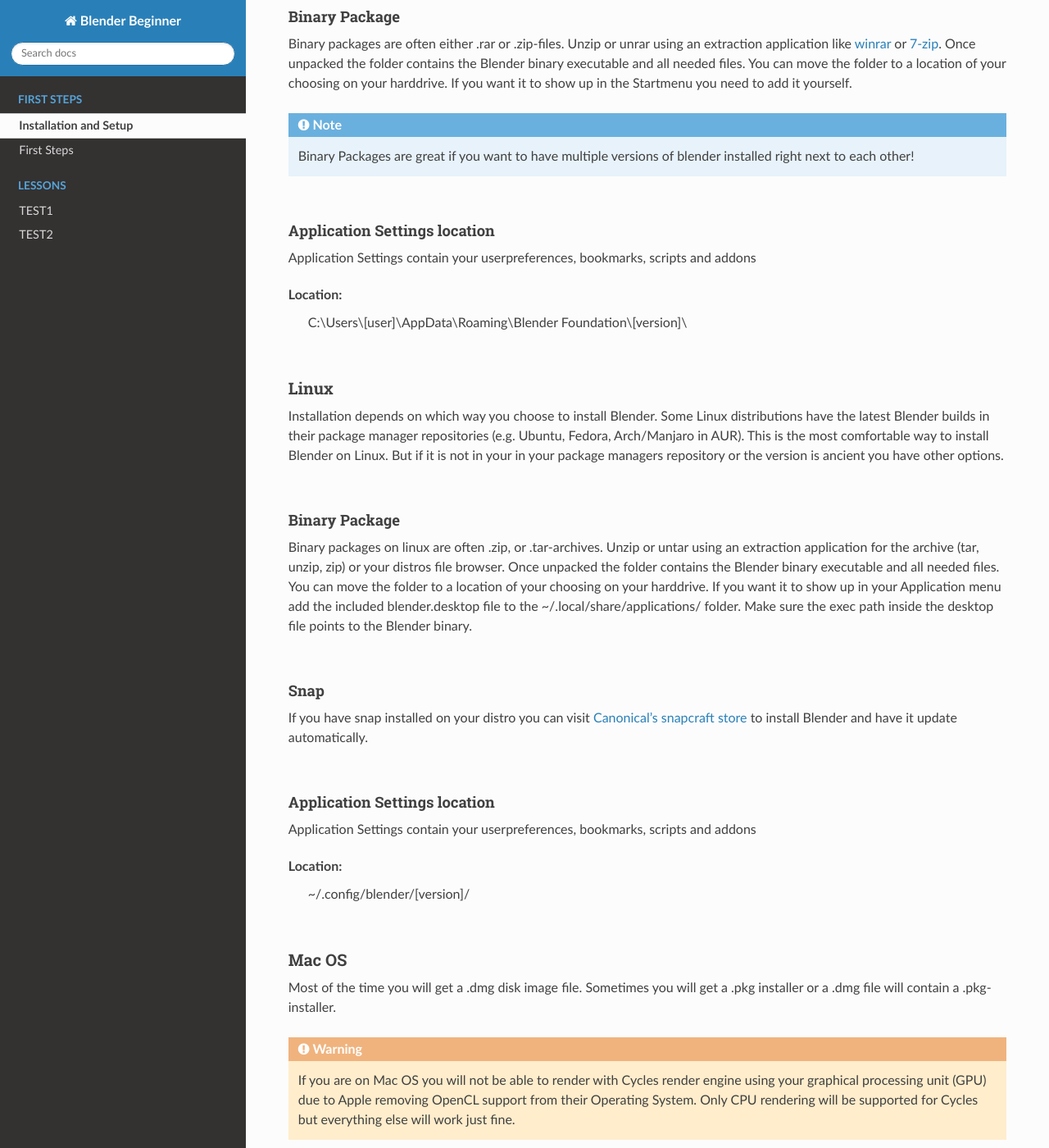
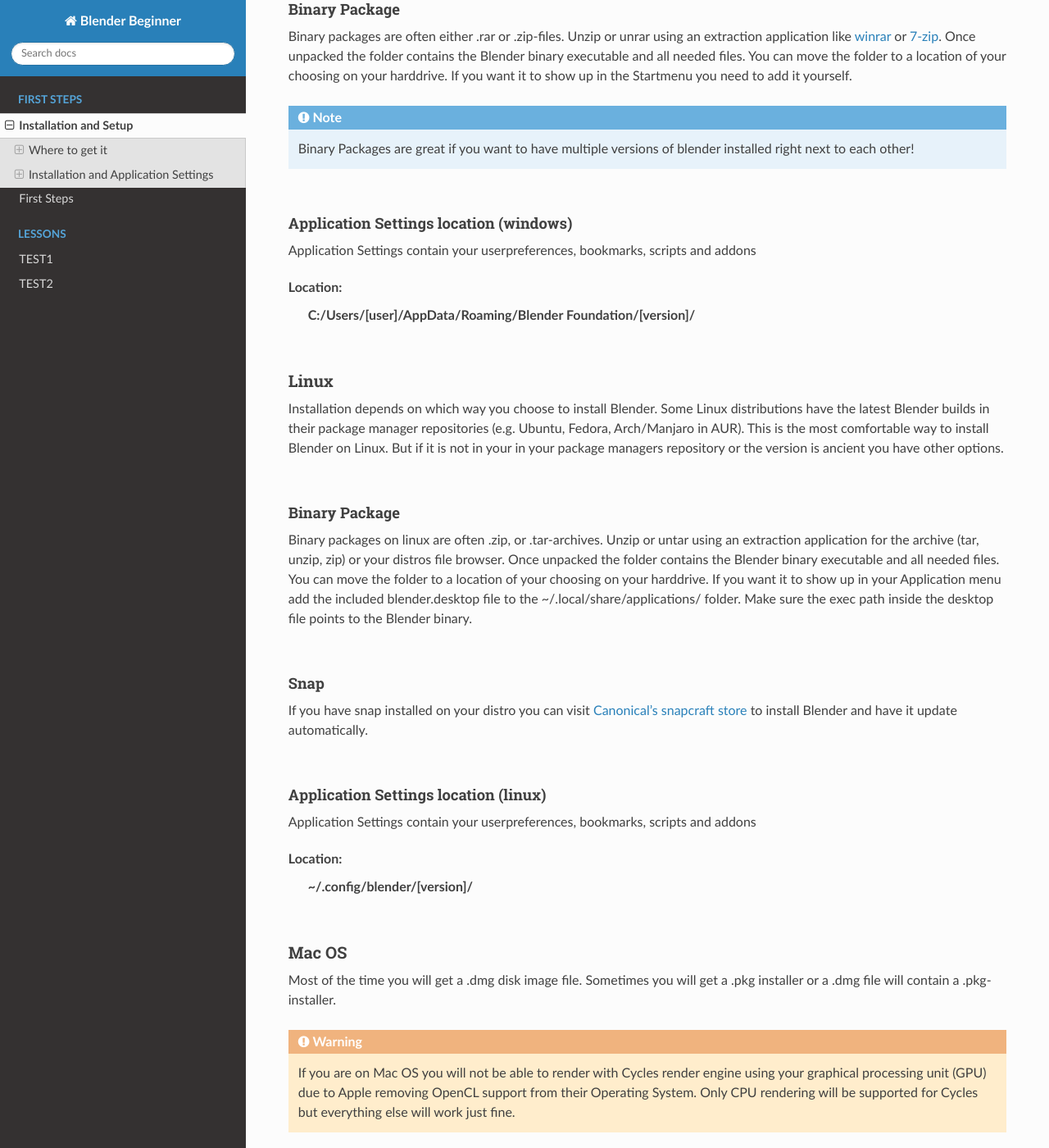
Before and after one commit to smokejohn/blender_beginner, a Sphinx documentation site: the page built from source/intro/setup.rst, in a window 1280 px wide and 1400 px high, scrolled down 1290 px. Shown: the whole window at 82% size. Built offline with Sphinx 7.4.7 and the Read the Docs theme 2.0.0, drawn with Linux system fonts in a browser that asks for light colours; some of the changed text lies outside the part shown.

Commit message:
adds Quicksetup, userpref reset, quicksetups setting location in userpref, gui overview, basic 3D Navigation

```diff
--- a/source/conf.py
+++ b/source/conf.py
@@ -40,7 +40,7 @@
 # extensions coming with Sphinx (named 'sphinx.ext.*') or your custom
 # ones.
 extensions = [
-    'sphinx_rtd_theme'
+    'sphinx_rtd_theme',
 ]
 
 # Add any paths that contain templates here, relative to this directory.
--- a/source/index.rst
+++ b/source/index.rst
@@ -10,7 +10,6 @@
    :maxdepth: 1
    :caption: First Steps
    :hidden:
-   :titlesonly:
 
    intro/setup
    intro/first_steps
--- a/source/intro/setup.rst
+++ b/source/intro/setup.rst
@@ -15,8 +15,8 @@
 Download the **Stable LTS version of blender** for Linux, Windows or Mac OS at
 the following url:
 
-`Blender Stable 2.8`_
-    **Current long term support version**
+| `Blender Stable 2.8`_
+| **Current long term support version**
 
 The Blender Stable can be installed via the Microsoft Windows Store on Windows
 machines, via Steam on Mac OS, Windows and Linux (not recommended) or via the
@@ -35,11 +35,11 @@
     of Blender like the *Latest Release version* or the *Experimental Version*
     use one of the links below:
 
-`Blender Latest 2.9`_
-    Latest release with the newest features, might have some bugs
+| `Blender Latest 2.9`_
+| Latest release with the newest features, might have some bugs
 
-`Blender Experimental 2.91`_
-    Experimental version, might be unstable, use to try latest features
+| `Blender Experimental 2.91`_
+| Experimental version, might be unstable, use to try latest features
 
 .. _Blender Stable 2.8: https://www.blender.org/download/lts
 .. _Blender Latest 2.9: https://www.blender.org.download/
@@ -78,12 +78,14 @@
     installed right next to each other!
 
 
-Application Settings location
------------------------------
+.. _app-settings-location-win:
+
+Application Settings location (windows)
+---------------------------------------
 Application Settings contain your userpreferences, bookmarks, scripts and addons
 
 Location:
-    C:\\Users\\[user]\\AppData\\Roaming\\Blender Foundation\\[version]\\
+    **C:/Users/[user]/AppData/Roaming/Blender Foundation/[version]/**
 
 Linux
 =====
@@ -112,13 +114,14 @@
 store <https://snapcraft.io/blender>`_ to install Blender and have it update
 automatically.
 
+.. _app-settings-location-linux:
 
-Application Settings location
------------------------------
+Application Settings location (linux)
+-------------------------------------
 Application Settings contain your userpreferences, bookmarks, scripts and addons
 
 Location:
-    ~/.config/blender/[version]/
+    **~/.config/blender/[version]/**
 
 Mac OS
 ======
@@ -143,10 +146,11 @@
 Double click the .pkg-file to start the Installation Wizard. Follow it's instruction
 to the end and you will have successfully installed Blender.
 
+.. _app-settings-location-macos:
 
-Application Settings location
------------------------------
+Application Settings location (mac os)
+--------------------------------------
 Application Settings contain your userpreferences, bookmarks, scripts and addons
 
 Location:
-    ~/Library/Application Support/Blender/[version]/
+    **~/Library/Application Support/Blender/[version]/**
```
Also changed, not shown: source/intro/first_steps.rst (+93 -3 lines), source/_static/images/bl_gui_overview.png (added), source/_static/images/bl_preferences_keymap.png (added), source/_static/images/bl_preferences_language.png (added), source/_static/images/bl_preferences_themes.png (added), source/_static/images/bl_viewnav_orbit.gif (added), source/_static/images/bl_viewnav_pan.gif (added), source/_static/images/bl_viewnav_zoom.gif (added), 1 other file.
